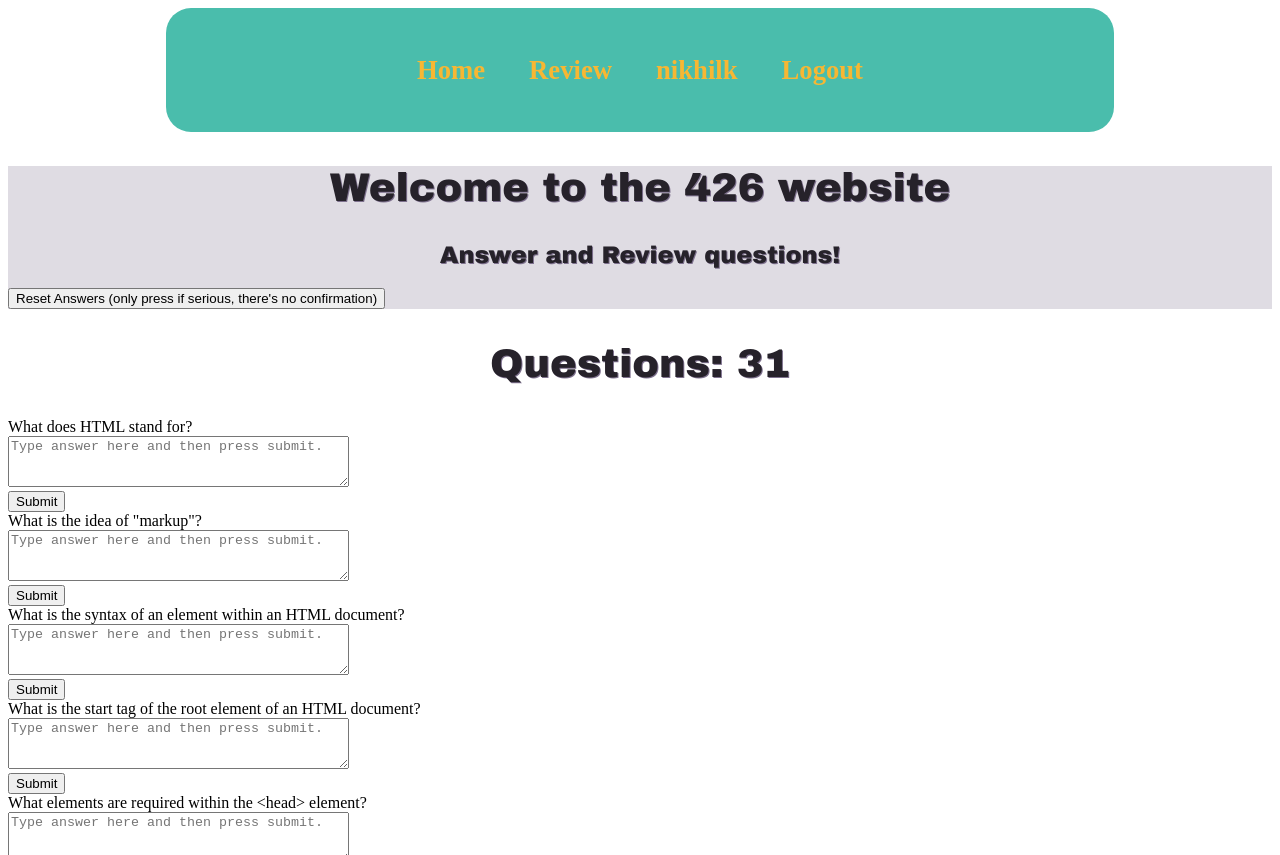
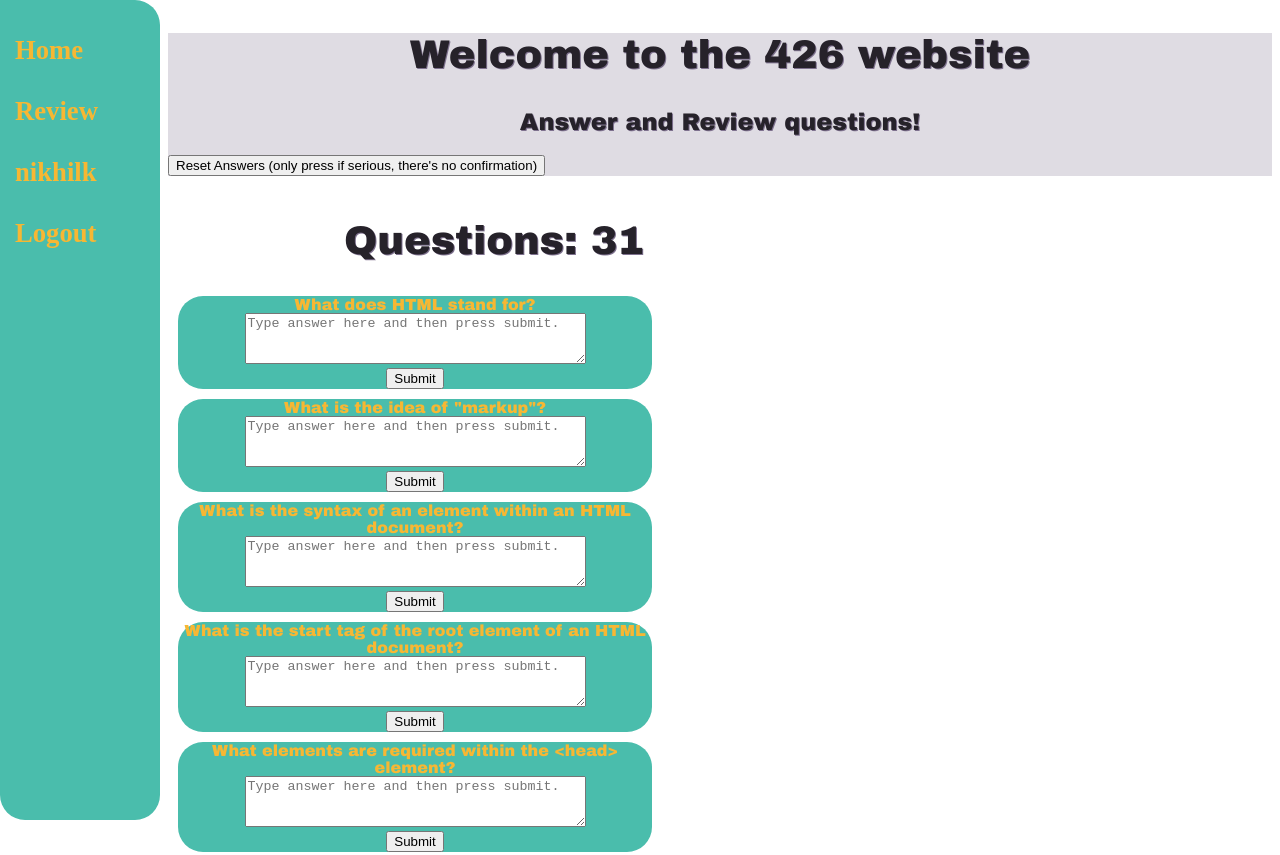
Before and after one commit to nkomirisetti/Basic-quiz-website, a plain HTML site: page index.html in a window 1280 px wide. Shown: the top 855 px of the page. Drawn offline with nearby package versions, Linux system fonts and the light colour scheme.

Commit message:
created fixed sidebar

```diff
--- a/style.css
+++ b/style.css
@@ -4,29 +4,43 @@
     yello #f7b733
     white #dfdce3
 */
-.navbar{
+/*.navbar{
     background-color:#4abdac;
     border-radius: 25px;
     margin: auto;
     width: 75%;
     text-align: center;
+}*/
+
+.navbar{
+    height: 100%; /* Full-height: remove this if you want "auto" height */
+    width: 160px; /* Set the width of the sidebar */
+    position: fixed; /* Fixed Sidebar (stay in place on scroll) */
+    z-index: 1; /* Stay on top */
+    top: 0; /* Stay at the top */
+    left: 0;
+    background-color: #4abdac;
+    overflow-x: hidden; /* Disable horizontal scroll */
+    padding-top: 20px;
+    border-radius: 0px 25px 25px 25px;
 }
-
 .navbar-item{
-    padding: 20px;
     display:inline-block;
+    margin: 15px;
     text-decoration: none;
     color: #f7b733;
     border-radius: 25px;
     font-weight: bold;
     font-size: 20pt;
 }
+
 .navbar-item:hover{
     background-color: #b4e4dd;
 }
 .header-section{
     text-align: center;
     background-color: #dfdce3;
+    margin-left: 160px;
 }
 .title{
     color: #26222a;
@@ -45,3 +59,21 @@
 .header-container{
     text-align: left;
 }
+.questions-section{
+    margin: auto;
+    width: 50%;
+    padding: 10px;
+    margin-left: 160px;
+}
+.question{
+    background-color:#4abdac;
+    border-radius: 25px;
+    width: 75%;
+    text-align: center;
+    margin: 10px 0px 10px 0px;
+    margin-left: 0 auto;
+}
+.question-header{
+    color: #f7b733;
+    font-family: "Arial Black", Gadget, sans-serif;
+}
```
